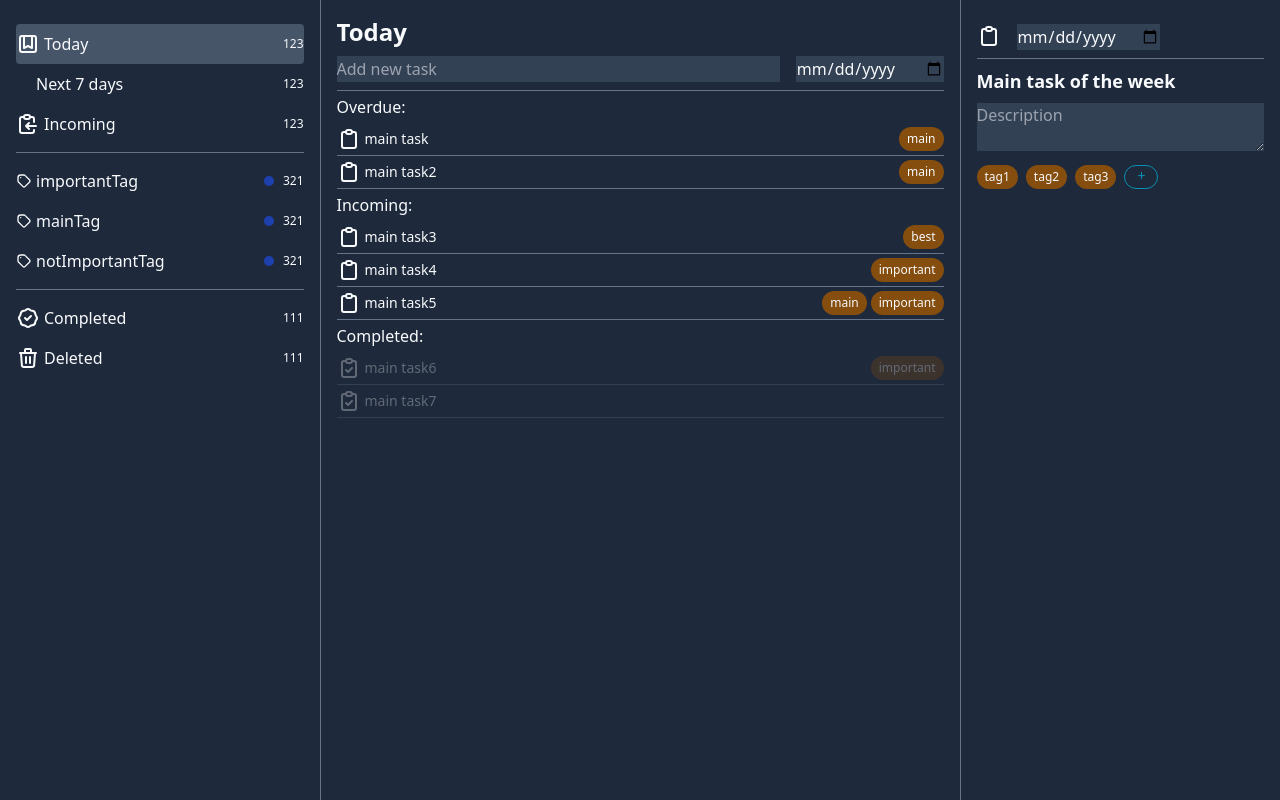
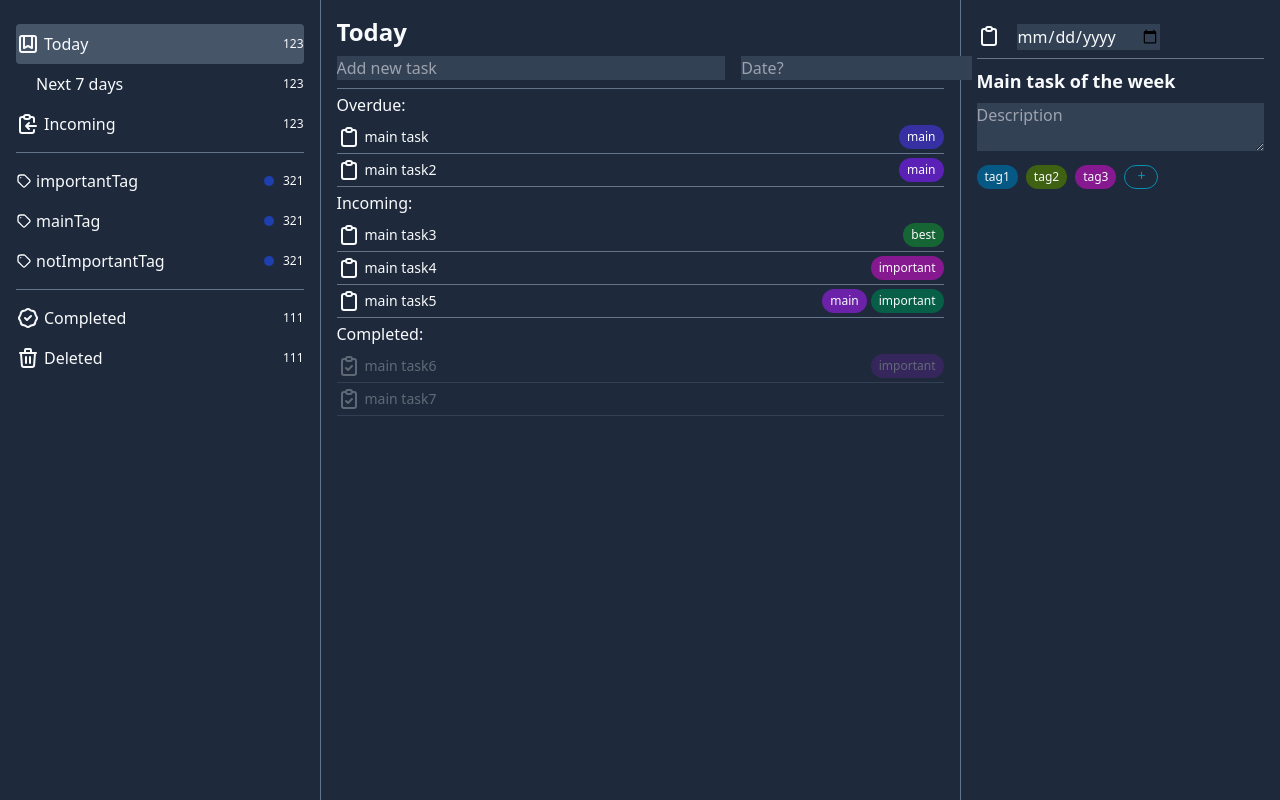
Before and after one commit to StarDust198/todo, a React (Create React App) app: page / in a window 1280 px wide. Built offline with nearby package versions, Linux system fonts and the light colour scheme; some icons are missing.

Commit message:
add DatePicker

```diff
--- a/package.json
+++ b/package.json
@@ -9,9 +9,11 @@
     "@types/jest": "^27.5.2",
     "@types/node": "^16.11.45",
     "@types/react": "^18.0.15",
+    "@types/react-datepicker": "^4.4.2",
     "@types/react-dom": "^18.0.6",
     "concurrently": "^7.3.0",
     "react": "^18.2.0",
+    "react-datepicker": "^4.8.0",
     "react-dom": "^18.2.0",
     "react-scripts": "5.0.1",
     "typescript": "^4.7.4",
--- /dev/null
+++ b/src/components/DateChooser.tsx
@@ -0,0 +1,44 @@
+import { useState } from 'react';
+import DatePicker from 'react-datepicker';
+import 'react-datepicker/dist/react-datepicker.css';
+
+const DateChooser = () => {
+  const [taskDate, setTaskDate] = useState<null | Date>(null);
+  const [time, setTime] = useState<null | Date>(null);
+
+  // fix any type here!
+  // also doesnt change tme in the main date
+  const TimeInput = ({ date, value, onChange }: any) => (
+    <DatePicker
+      selected={time}
+      onChange={(date: Date) => setTime(date)}
+      showTimeSelect
+      showTimeSelectOnly
+      timeIntervals={30}
+      timeCaption=""
+      dateFormat="h:mm aa"
+      placeholderText="Time?"
+      className="focus:outline-none"
+    />
+  );
+
+  return (
+    <>
+      <DatePicker
+        className={'bg-slate-700 focus:outline-none'}
+        selected={taskDate}
+        onChange={(date: Date) => setTaskDate(date)}
+        dateFormat={time ? 'MM/dd/yyy h:mm aa' : 'MM/dd/yyy'}
+        showTimeInput
+        placeholderText="Date?"
+        customTimeInput={<TimeInput />}
+      />
+      {/* <div>
+        <div>{`${taskDate}`}</div>
+        <div>{`${time}`}</div>
+      </div> */}
+    </>
+  );
+};
+
+export default DateChooser;
--- a/src/components/TagComponent.tsx
+++ b/src/components/TagComponent.tsx
@@ -1,12 +1,14 @@
 import { FC } from 'react';
+import { Colors, randomColor } from '../models/Colors';
 
 interface TagProps {
   tagName: string;
+  tagColor?: Colors;
 }
 
-const TagComponent: FC<TagProps> = ({ tagName }) => {
+const TagComponent: FC<TagProps> = ({ tagName, tagColor = randomColor() }) => {
   return (
-    <span className="bg-yellow-800 py-1 px-2 rounded-full text-xs">
+    <span className={`${tagColor} py-1 px-2 rounded-full text-xs`}>
       {tagName}
     </span>
   );
--- a/src/components/TaskDetails.tsx
+++ b/src/components/TaskDetails.tsx
@@ -1,4 +1,5 @@
 import { FC, KeyboardEvent } from 'react';
+import TagComponent from './TagComponent';
 import Checkbox from './Checkbox';
 
 // const checkbox = require('../assets/checkbox.svg') as string;
@@ -35,12 +36,13 @@ const TaskDetails: FC<TaskDetailsProps> = () => {
         ></textarea>
         <div className="py-2 flex gap-2">
           {tags.map((item) => (
-            <span
-              key={item}
-              className="bg-yellow-800 py-1 px-2 rounded-full text-xs"
-            >
-              {item}
-            </span>
+            // <span
+            //   key={item}
+            //   className="bg-yellow-800 py-1 px-2 rounded-full text-xs"
+            // >
+            //   {item}
+            // </span>
+            <TagComponent tagName={item} key={item} />
           ))}
           <span
             onClick={addTag}
--- a/src/components/TaskList.tsx
+++ b/src/components/TaskList.tsx
@@ -1,4 +1,6 @@
 import { FC, useState } from 'react';
+
+import DateChooser from './DateChooser';
 import TaskComponent from './TaskComponent';
 
 interface TaskListProps {}
@@ -112,13 +114,16 @@ const TaskList: FC<TaskListProps> = () => {
   return (
     <div className="px-4 py-4 bg-slate-800">
       <h1 className="text-2xl font-extrabold">Today</h1>
-      <div className="flex gap-4 border-b border-slate-500 py-2">
+      <div className="flex border-b border-slate-500 py-2">
         <input
           type="text"
-          className="bg-slate-700 focus:outline-none w-3/4"
+          className="bg-slate-700 focus:outline-none w-2/3 mr-4"
           placeholder="Add new task"
         />
-        <input className="bg-slate-700 w-1/4" type="date" />
+        {/* <input className="bg-slate-700 w-1/4" type="date" /> */}
+        <div className="w-1/3">
+          <DateChooser />
+        </div>
       </div>
 
       {renderList()}
--- a/src/models/Tag.ts
+++ b/src/models/Tag.ts
@@ -3,7 +3,7 @@ import { Colors, randomColor } from './Colors';
 export class Tag {
   // readonly id: string;
   readonly title: string;
-  color: Colors;
+  readonly color: Colors;
 
   constructor(title: string) {
     // this.id =
--- a/src/scss/app.scss
+++ /dev/null
@@ -1,34 +0,0 @@
-@import './variables';
-
-* {
-  margin: 0;
-  padding: 0;
-}
-
-.App {
-  text-align: center;
-  width: 100vw;
-  height: 100vh;
-  display: grid;
-  grid-template-columns: 2fr 3fr 3fr;
-  gap: 1px;
-  background-color: $line-color;
-  color: $text-color;
-  & > * {
-    padding: 10px 5px;
-    background-color: $bg-color;
-  }
-}
-
-.task-filters {
-  display: flex;
-  flex-direction: column;
-  & > *:not(:last-child) {
-    border-bottom: 1px solid $line-color;
-  }
-}
-
-.task {
-  display: flex;
-  justify-content: space-between;
-}
--- a/src/scss/variables.scss
+++ /dev/null
@@ -1,3 +0,0 @@
-$text-color: #eee;
-$bg-color: rgb(35, 35, 35);
-$line-color: slategrey;
```
Also changed, not shown: 1 other file (tests, documents, lock files or other folders).
